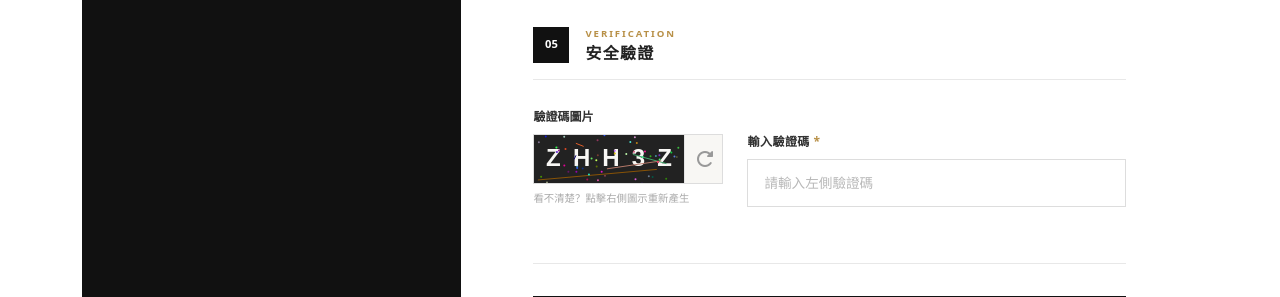
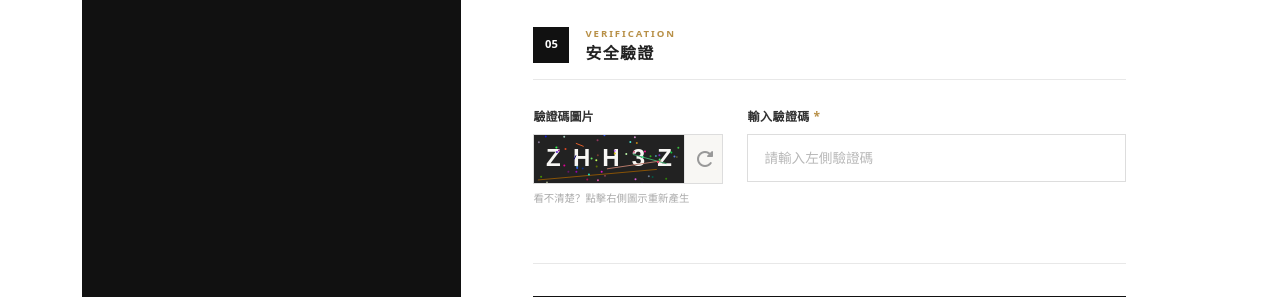
Before and after one commit to don30362-stack/class-project, a PHP site: page /register.php in a window 1280 px wide. Shown: the part 1684-1981 px from the top of the page. Run offline with PHP 8.4, Linux system fonts and the light colour scheme; data that the repository does not hold is empty; a stand-in replaces the project's code that opens the database connection.

Commit message:
style: change align-items to start

```diff
--- a/website_p01.css
+++ b/website_p01.css
@@ -3777,7 +3777,7 @@ input[type="number"] {
 
     gap: 1.5rem;
 
-    align-items: end;
+    align-items: start;
 }
 
 
```
